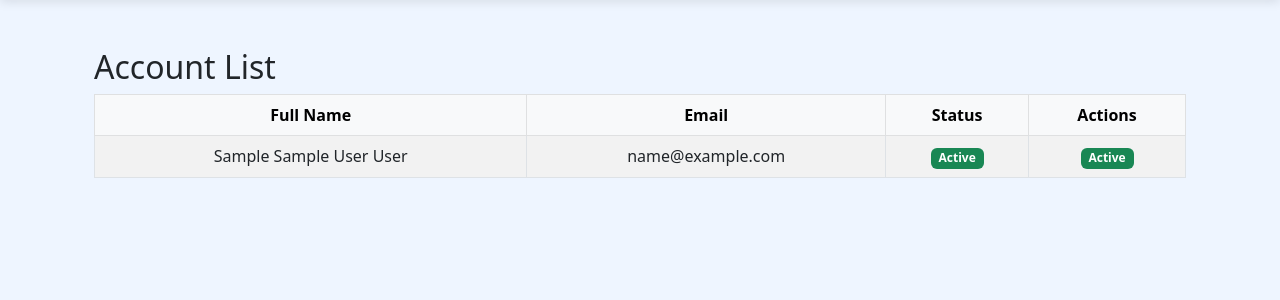
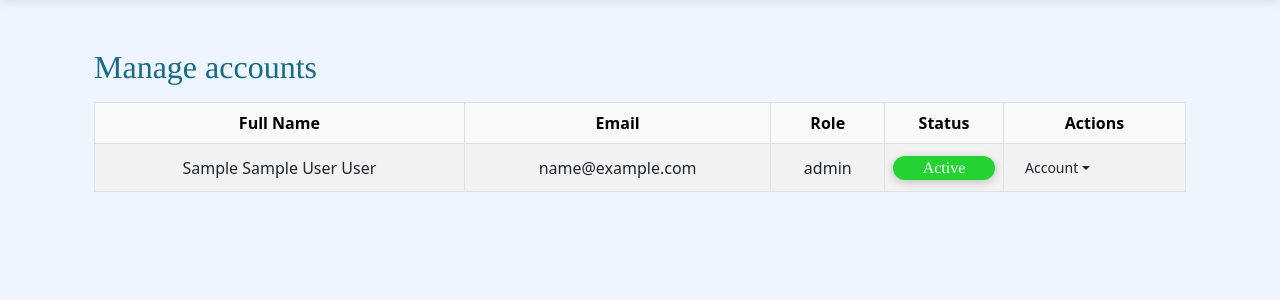
Before and after one commit to codingburgas/2425-11-b-pp-student-practices-assignment-NTIvanova21, a Flask app: page /show_accounts in a window 1280 px wide. Shown: the part 72-372 px from the top of the page. Run offline with Flask 3, Linux system fonts and the light colour scheme; a user stored in the database is signed in; tables that the repository leaves empty hold one stand-in row (values such as "Sample post"); parts of the project's set-up code (start-up, migrations or seed data) failed here and were passed over; some libraries are stand-ins or nearby versions; some web fonts are replaced.

Commit message:
Finish the admin's page. Close #9

```diff
--- a/GreenLight/main/routes.py
+++ b/GreenLight/main/routes.py
@@ -1,11 +1,9 @@
-from flask import render_template, url_for, redirect, flash
+from flask import render_template, url_for, redirect, flash, request
 from flask_login import login_user, logout_user, current_user, login_required
 from .. import db
 
 from . import main_bp
 from GreenLight.models import User
-
-
 from .. import login_manager
 
 @main_bp.route('/home')
@@ -17,3 +15,44 @@ def home():
 def show_accounts():
     all_accounts = User.query.all()
     return render_template("adminPage.html", accounts=all_accounts)
+
+@main_bp.route('/activate_account/<int:userId>', methods=['GET', 'POST'])
+@login_required
+def activate_account(userId):
+    if request.method == 'POST':
+        user = User.query.get(userId)
+        if user:
+            user.isActive = 1
+            db.session.commit()
+
+    return redirect(url_for('main.show_accounts'))
+
+@main_bp.route('/deactivate_account/<int:userId>', methods=['GET', 'POST'])
+@login_required
+def deactivate_account(userId):
+    if request.method == 'POST':
+        user = User.query.get(userId)
+        if user:
+            user.isActive = 0
+            db.session.commit()
+
+    return redirect(url_for('main.show_accounts'))
+
+
+@main_bp.route('/change_role/<string:role>/<int:userId>', methods=['GET', 'POST'])
+@login_required
+def change_role(role, userId):
+    if request.method == 'GET':
+        user = User.query.get(userId)
+        if user and role in ['admin', 'customer']:
+            if role == 'admin':
+                user.role = 'admin'
+                db.session.commit()
+            if role == 'customer':
+                user.role = 'customer'
+                db.session.commit()
+        else:
+            flash('Error')
+
+
+    return redirect(url_for('main.show_accounts'))
--- a/GreenLight/main/static/homePageStyle.css
+++ b/GreenLight/main/static/homePageStyle.css
@@ -23,8 +23,6 @@ h3{
     border-radius: 10px;
     margin: 6% 3px 0 15px;
     color: #176B87;
-
-
 }
 
 .info-card-content ol, .info-card-content ul {
@@ -52,3 +50,26 @@ h5 {
     background-color: #1f82a2;
     color: white;
 }
+
+.activated{
+    background-color: #24D333;
+}
+
+.deactivated{
+    background-color: #D32424;
+}
+
+
+.activated,.deactivated{
+    color: white;
+    border: none;
+    font-family: "Tinos", serif;
+    font-size: 12pt;
+    box-shadow: 0 2px 8px rgba(0, 0, 0, 0.2);
+    cursor: default;
+    border-radius: 15px;
+}
+
+.role-button{
+    width: 100%;
+}
--- a/GreenLight/main/templates/adminPage.html
+++ b/GreenLight/main/templates/adminPage.html
@@ -6,14 +6,16 @@
 
 {% block content %}
     <div class="container mt-4">
-        <h2 class="mb-2">Account List</h2>
+        <h2 class="mb-3 heading">Manage accounts</h2>
         <table class="table table-striped table-bordered text-center align-middle">
             <thead class="table-light">
                 <tr>
                     <th>Full Name</th>
                     <th>Email</th>
+                    <th>Role</th>
                     <th>Status</th>
                     <th>Actions</th>
+
                 </tr>
             </thead>
             <tbody>
@@ -22,19 +24,52 @@
                     <td>{{ account.first_name }} {{ account.middle_name }} {{ account.last_name }}</td>
                     <td>{{ account.email }}</td>
                     <td>
-                        {% if account %}
-                            <span class="badge bg-success">Active</span>
+                        <div class="{{ account.role }}">{{ account.role }}</div>
+                    </td>
+                    <td>
+                        {% if account.isActive %}
+                            <div class="activated">Active</div>
+
                         {% else %}
-                            <span class="badge bg-secondary">Inactive</span>
+                            <div class="deactivated">Inactive</div>
+
                         {% endif %}
                     </td>
                     <td>
                         {% if account %}
-                            <span class="badge bg-success">Active</span>
-                        {% else %}
-                            <span class="badge bg-secondary">Inactive</span>
+
+                            <ul class="navbar-nav ms-auto mb-2 mb-lg-0">
+                                <li class="nav-item dropdown d-inline-flex align-items-center">
+
+                                    <button class="btn btn-sm role-button dropdown-toggle d-flex align-items-center"
+                                            type="button" id="userDropdown" data-bs-toggle="dropdown" aria-expanded="false">
+                                            <i class="bi bi-person-circle me-1"></i> Account
+                                    </button>
+
+                                    <ul class="dropdown-menu dropdown-menu-end" aria-labelledby="userDropdown">
+                                        <li>
+                                            {% if account.isActive %}
+                                            <form method="POST" action="{{ url_for('main.deactivate_account', userId=account.userId) }}" class="px-3 py-1">
+                                                <button type="submit" class="btn btn-sm btn-outline-danger w-100">Deactivate account</button>
+                                            </form>
+                                            {% else %}
+                                                <form method="POST" action="{{ url_for('main.activate_account', userId=account.userId) }}" class="px-3 py-1">
+                                                    <button type="submit" class="btn btn-sm btn-outline-success w-100">Activate account</button>
+                                                </form>
+
+                                            {% endif %}
+                                        </li>
+                                        <li><hr class="dropdown-divider"></li>
+                                        <li><p style="font-size: 11pt; padding-left: 8px; margin-bottom: 0">Change account's role:</p></li>
+                                        <li><a class="dropdown-item" href="{{ url_for('main.change_role', role = 'admin', userId=account.userId) }}">admin</a></li>
+                                        <li><a class="dropdown-item" href="{{ url_for('main.change_role', role = 'customer', userId=account.userId) }}">customer</a></li>
+                                    </ul>
+
+                                </li>
+                            </ul>
                         {% endif %}
                     </td>
+
                 </tr>
                 {% endfor %}
             </tbody>
--- a/GreenLight/models.py
+++ b/GreenLight/models.py
@@ -14,7 +14,7 @@ class User(db.Model, UserMixin):
     email = db.Column("Email",db.String(100), unique=True, nullable=False)
     password = db.Column("Password", db.String(255), nullable=False)
     role = db.Column("Role",db.String(50),nullable=True)
-    isActive = db.Column("IsActive", db.Boolean)
+    isActive = db.Column("IsActive", db.Boolean, default= False)
 
     def set_password(self, password):
         self.password = generate_password_hash(password)
```
Also changed, not shown: GreenLight/migrations/versions/62f0aa4930e2_add_a_default_value_to_the_isactive_.py (added, +44 -0 lines).
